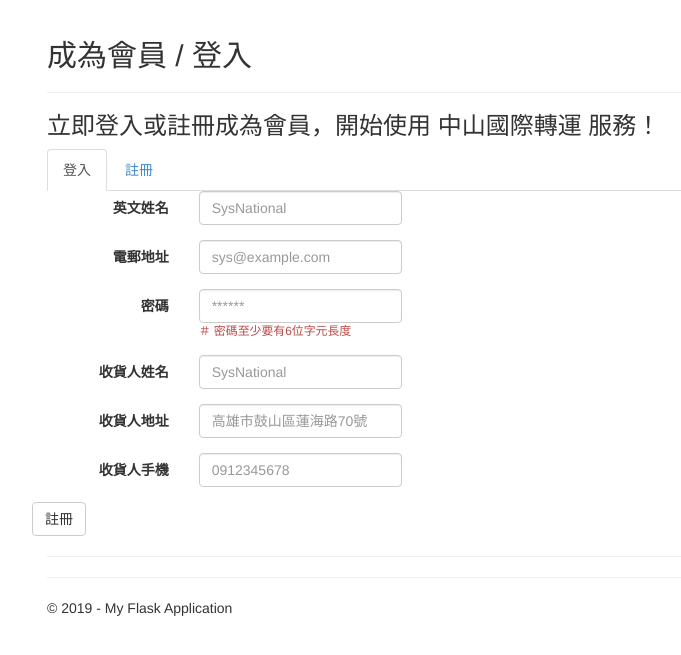
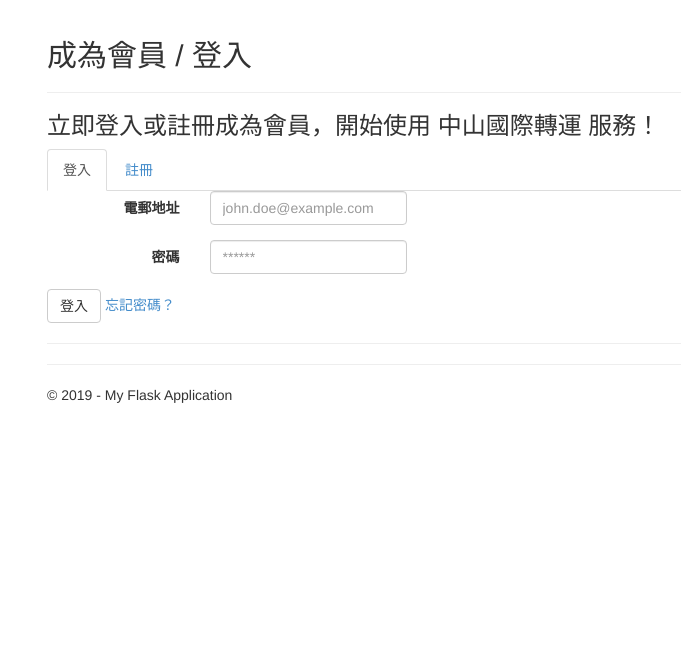
Before and after one commit to AbnerLiang/DBPJ, a Flask app: page /user in a window 1280 px wide. Shown: the part 51-706 px from the top of the page, without its empty margins (23-704 px from the left). Run offline with Flask 2, Linux system fonts and the light colour scheme; parts of the project's set-up code (start-up, migrations or seed data) failed here and were passed over; some libraries are stand-ins or nearby versions.

Commit message:
user.html

```diff
--- a/FlaskWebProject1/FlaskWebProject1/templates/user.html
+++ b/FlaskWebProject1/FlaskWebProject1/templates/user.html
@@ -15,7 +15,7 @@
     </li>
 </ul>
 <div class=tab-content>
-    <div role=tabpanel class="tab-pane sf-hidden" id=basic-login>
+    <div role=tabpanel class="tab-pane active" id=basic-login>
         <div class=storetype-member-basic-login-panel>
             <form class=form-horizontal id=buyandship-basic-login-form role= form method=post action=/login>
                 <div class=row>
@@ -47,7 +47,7 @@
             </form>
         </div>
     </div>
-    <div role=tabpanel class="tab-pane active" id=basic-signup>
+    <div role=tabpanel class="tab-pane sf-hidden" id=basic-signup>
         <div class=storetype-member-basic-login-panel>
             <form class=form-horizontal id=buyandship-basic-signup-form role= form method=post action="/login?action=signup">
                 <div class=row>
```
